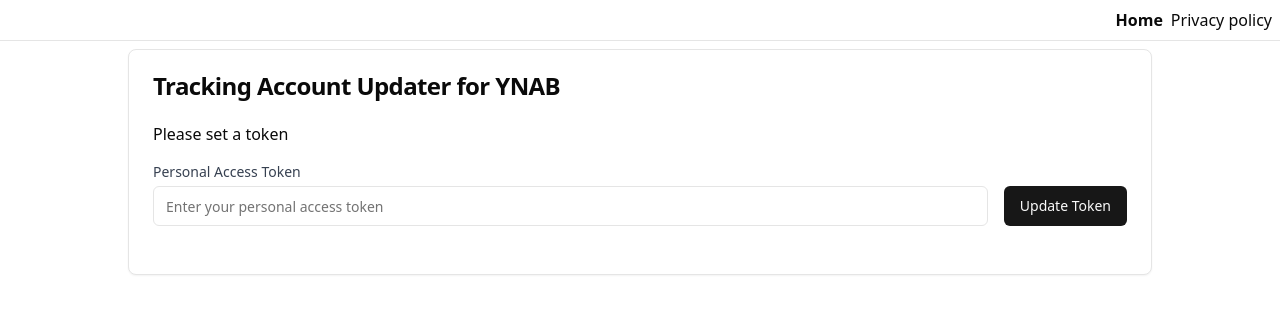
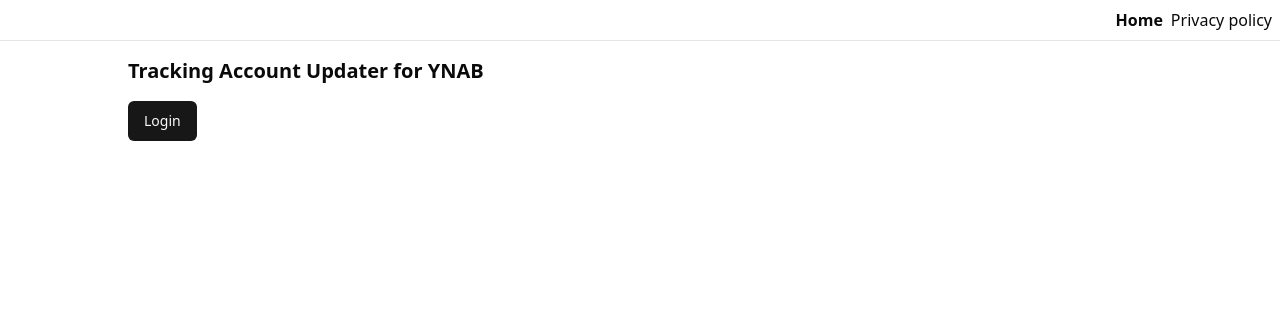
Before and after one commit to amanzanero/tracking-account-updater-for-ynab, a React (Vite) app: page /tracking-account-updater-for-ynab/ in a window 1280 px wide. Shown: the top 314 px of the page. Built offline with nearby package versions, Linux system fonts and the light colour scheme.

Commit message:
oauth integration

```diff
--- /dev/null
+++ b/src/components/AccountTable.tsx
@@ -0,0 +1,49 @@
+import React from "react";
+import type * as ynab from "ynab";
+import { Input } from "@/components/ui/input";
+import {
+  Table,
+  TableBody,
+  TableCell,
+  TableHead,
+  TableHeader,
+  TableRow,
+} from "@/components/ui/table";
+
+const AccountTable: React.FC<{
+  accounts: ynab.Account[];
+  onAccountBalanceUpdate?: (id: string, balance: string) => void;
+}> = ({ accounts, onAccountBalanceUpdate: onChange }) => {
+  if (accounts.length === 0) {
+    return <div>No tracking accounts for selected budget.</div>;
+  }
+
+  return (
+    <Table>
+      <TableHeader>
+        <TableRow>
+          <TableHead>Account Name</TableHead>
+          <TableHead>Balance</TableHead>
+        </TableRow>
+      </TableHeader>
+      <TableBody>
+        {accounts.map((account) => (
+          <TableRow key={account.id}>
+            <TableCell>{account.name}</TableCell>
+            <TableCell>
+              <Input
+                type="number"
+                step="0.01"
+                defaultValue={account.balance / 1000}
+                onChange={(e) => onChange?.(account.id, e.target.value)}
+                placeholder="Enter balance"
+              />
+            </TableCell>
+          </TableRow>
+        ))}
+      </TableBody>
+    </Table>
+  );
+};
+
+export default AccountTable;
--- /dev/null
+++ b/src/lib/auth.tsx
@@ -0,0 +1,105 @@
+import { API, User } from "ynab";
+import React, { createContext, useContext, useEffect, useState } from "react";
+
+type Authentication =
+  | {
+      status: "authenticated";
+      user: User;
+      accessToken: string;
+      selectedBudgetId: string | null;
+    }
+  | { status: "pending" }
+  | { status: "unauthenticated" };
+
+const useYnabAuth = () => {
+  const [authState, setAuthState] = useState<Authentication>({ status: "pending" });
+
+  useEffect(() => {
+    const hash = window.location.hash;
+    let token: string | null = null;
+    if (hash) {
+      token = hash.match(/access_token=([^&]+)/)?.[1] ?? null;
+      window.location.hash = "";
+    } else {
+      token = localStorage.getItem("ynab_access_token");
+    }
+    if (token) {
+      const fetchAndSetUser = async () => {
+        const ynabApi = new API(token);
+        try {
+          const response = await ynabApi.user.getUser();
+          const { user } = response.data;
+          const selectedBudgetId = await (async () => {
+            const persistedBudget = localStorage.getItem(`${user.id}-selected_budget_id`);
+            if (persistedBudget) {
+              return persistedBudget;
+            }
+            try {
+              return (await ynabApi.budgets.getBudgetById("default")).data.budget.id;
+            } catch (error) {
+              console.error("Error fetching default budget", error);
+              return null;
+            }
+          })();
+          setAuthState({
+            status: "authenticated",
+            user,
+            accessToken: token,
+            selectedBudgetId,
+          });
+          localStorage.setItem("ynab_access_token", token);
+        } catch (error) {
+          console.error("Error fetching user data", error);
+          setAuthState({ status: "unauthenticated" });
+          localStorage.removeItem("ynab_access_token");
+        }
+      };
+      fetchAndSetUser();
+    } else {
+      console.log("No token found");
+      setAuthState({ status: "unauthenticated" });
+    }
+  }, []);
+
+  const login = () => {
+    const redirectUri = encodeURIComponent(window.location.href);
+    const clientId = "3xITIQcKr563qgHhJWvzy8-arM2T-w1NfyDuChP7z9w";
+    const authUrl = `https://app.ynab.com/oauth/authorize?client_id=${clientId}&redirect_uri=${redirectUri}&response_type=token&scope=`;
+    window.location.href = authUrl;
+  };
+
+  const logout = () => {
+    setAuthState({ status: "unauthenticated" });
+    localStorage.removeItem("ynab_access_token");
+    if (authState.status === "authenticated") {
+      localStorage.removeItem(`${authState.user.id}-selected_budget_id`);
+    }
+  };
+
+  return { authState, login, logout };
+};
+interface YnabAuthContextProps {
+  authState: Authentication;
+  login: () => void;
+  logout: () => void;
+}
+
+const YnabAuthContext = createContext<YnabAuthContextProps | undefined>(undefined);
+
+export const YnabAuthProvider: React.FC<React.PropsWithChildren> = ({ children }) => {
+  const { authState, login, logout } = useYnabAuth();
+
+  return (
+    <YnabAuthContext.Provider value={{ authState, login, logout }}>
+      {children}
+    </YnabAuthContext.Provider>
+  );
+};
+
+export const useYnabAuthContext = () => {
+  const context = useContext(YnabAuthContext);
+  if (!context) {
+    throw new Error("useYnabAuthContext must be used within a YnabAuthProvider");
+  }
+  return context;
+};
--- a/src/lib/ynab-apiclient.ts
+++ b/src/lib/ynab-apiclient.ts
@@ -1,12 +1,13 @@
 import { useMutation, useQuery, useQueryClient } from "@tanstack/react-query";
 import React from "react";
-import * as ynab from "ynab";
+import { useYnabAuthContext } from "./auth";
+import { API } from "ynab";
 
-export const useYnabBudgets = (ynabToken: string | null) => {
-  const ynabApi = React.useMemo(
-    () => (ynabToken ? new ynab.API(ynabToken) : null),
-    [ynabToken]
-  );
+export const useYnabBudgets = () => {
+  const { authState } = useYnabAuthContext();
+  const ynabToken = authState.status === "authenticated" ? authState.accessToken : null;
+  const ynabApi = React.useMemo(() => (ynabToken ? new API(ynabToken) : null), [ynabToken]);
+
   return useQuery({
     queryKey: ["ynab-budgets", ynabToken],
     queryFn: async () => {
@@ -16,14 +17,11 @@
   });
 };
 
-export const useYnabAccounts = (
-  ynabToken: string | null,
-  budgetId: string | null
-) => {
-  const ynabApi = React.useMemo(
-    () => (ynabToken ? new ynab.API(ynabToken) : null),
-    [ynabToken]
-  );
+export const useYnabAccounts = (budgetId: string | null) => {
+  const { authState } = useYnabAuthContext();
+  const ynabToken = authState.status === "authenticated" ? authState.accessToken : null;
+  const ynabApi = React.useMemo(() => (ynabToken ? new API(ynabToken) : null), [ynabToken]);
+
   return useQuery({
     queryKey: ["ynab-accounts", ynabToken, budgetId],
     queryFn: async () => {
@@ -34,28 +32,22 @@
   });
 };
 
-export const useUpdateYnabTrackingAccounts = (
-  ynabToken: string | null,
-  budgetId: string | null
-) => {
-  const ynabApi = React.useMemo(
-    () => (ynabToken ? new ynab.API(ynabToken) : null),
-    [ynabToken]
-  );
+export const useUpdateYnabTrackingAccounts = (budgetId: string | null) => {
+  const { authState } = useYnabAuthContext();
+  const ynabToken = authState.status === "authenticated" ? authState.accessToken : null;
+  const ynabApi = React.useMemo(() => (ynabToken ? new API(ynabToken) : null), [ynabToken]);
+
   const queryClient = useQueryClient();
   return useMutation({
-    mutationFn: async (
-      trackingAccountUpdates: { id: string; amount: number }[]
-    ) => {
+    mutationFn: async (trackingAccountUpdates: { id: string; amount: number }[]) => {
       if (!budgetId) return;
       if (!ynabApi) return;
 
-      const payeeId = (
-        await ynabApi.payees.getPayees(budgetId)
-      ).data.payees.find((p) => p.name === "Reconciliation Balance Adjustment");
+      const payeeId = (await ynabApi.payees.getPayees(budgetId)).data.payees.find(
+        (p) => p.name === "Reconciliation Balance Adjustment"
+      );
 
-      if (!payeeId)
-        throw new Error("Could not find payee to use for adjustment");
+      if (!payeeId) throw new Error("Could not find payee to use for adjustment");
 
       await ynabApi.transactions.createTransactions(budgetId, {
         transactions: trackingAccountUpdates.map((update) => ({
--- a/src/routes/__root.tsx
+++ b/src/routes/__root.tsx
@@ -1,5 +1,4 @@
 import { createRootRoute, Link, Outlet } from "@tanstack/react-router";
-import { TanStackRouterDevtools } from "@tanstack/router-devtools";
 
 export const Route = createRootRoute({
   component: () => (
@@ -13,8 +12,9 @@
         </Link>
       </div>
       <hr />
-      <Outlet />
-      <TanStackRouterDevtools />
+      <div className="min-h-dvh h-full w-full flex justify-center p-4">
+        <Outlet />
+      </div>
     </>
   ),
 });
--- a/src/routes/index.tsx
+++ b/src/routes/index.tsx
@@ -1,17 +1,6 @@
-import React from "react";
-import type * as ynab from "ynab";
+import React, { useEffect } from "react";
 import { QueryClient, QueryClientProvider } from "@tanstack/react-query";
-import { Card, CardContent, CardFooter, CardHeader, CardTitle } from "@/components/ui/card";
-import { Input } from "@/components/ui/input";
 import { Button } from "@/components/ui/button";
-import {
-  Table,
-  TableBody,
-  TableCell,
-  TableHead,
-  TableHeader,
-  TableRow,
-} from "@/components/ui/table";
 import {
   Select,
   SelectContent,
@@ -25,44 +14,10 @@
   useYnabBudgets,
 } from "@/lib/ynab-apiclient";
 import { createFileRoute } from "@tanstack/react-router";
+import AccountTable from "@/components/AccountTable";
+import { useYnabAuthContext, YnabAuthProvider } from "@/lib/auth";
 
 const queryClient = new QueryClient();
-
-const AccountTable: React.FC<{
-  accounts: ynab.Account[];
-  onAccountBalanceUpdate?: (id: string, balance: string) => void;
-}> = ({ accounts, onAccountBalanceUpdate: onChange }) => {
-  if (accounts.length === 0) {
-    return <div>No tracking accounts for selected budget.</div>;
-  }
-
-  return (
-    <Table>
-      <TableHeader>
-        <TableRow>
-          <TableHead>Account Name</TableHead>
-          <TableHead>Balance</TableHead>
-        </TableRow>
-      </TableHeader>
-      <TableBody>
-        {accounts.map((account) => (
-          <TableRow key={account.id}>
-            <TableCell>{account.name}</TableCell>
-            <TableCell>
-              <Input
-                type="number"
-                step="0.01"
-                defaultValue={account.balance / 1000}
-                onChange={(e) => onChange?.(account.id, e.target.value)}
-                placeholder="Enter balance"
-              />
-            </TableCell>
-          </TableRow>
-        ))}
-      </TableBody>
-    </Table>
-  );
-};
 
 export const Route = createFileRoute("/")({
   component: App,
@@ -71,15 +26,23 @@
 function App() {
   return (
     <QueryClientProvider client={queryClient}>
+      <YnabAuthProvider>
         <InnerApp />
+      </YnabAuthProvider>
     </QueryClientProvider>
   );
 }
 
 function InnerApp() {
-  const [ynabApiToken, setYnabApiToken] = React.useState<string | null>(null);
-  const [editingYnabApiToken, setEditingYnabApiToken] = React.useState<string>("");
+  const { authState, login, logout } = useYnabAuthContext();
   const [selectedBudgetId, setSelectedBudgetId] = React.useState<string | null>(null);
+
+  useEffect(() => {
+    if (authState.status === "authenticated" && authState.selectedBudgetId !== null) {
+      setSelectedBudgetId(authState.selectedBudgetId);
+    }
+  }, [authState]);
+
   const [accountBalanceUpdates, setAccountBalanceUpdates] = React.useState<{
     [key: string]: number;
   }>({});
@@ -90,9 +53,9 @@
     }
   };
 
-  const budgetsQuery = useYnabBudgets(ynabApiToken);
-  const accountsQuery = useYnabAccounts(ynabApiToken, selectedBudgetId);
-  const newTransactionsMutation = useUpdateYnabTrackingAccounts(ynabApiToken, selectedBudgetId);
+  const budgetsQuery = useYnabBudgets();
+  const accountsQuery = useYnabAccounts(selectedBudgetId);
+  const newTransactionsMutation = useUpdateYnabTrackingAccounts(selectedBudgetId);
 
   const trackingAccounts = React.useMemo(() => {
     return (
@@ -118,52 +81,36 @@
     );
   }, [accountBalanceUpdates, trackingAccounts]);
 
-  const onUpdateToken: React.MouseEventHandler<HTMLButtonElement> = (e) => {
-    e.preventDefault();
-    setYnabApiToken(editingYnabApiToken);
-  };
-
-  // function that replaces characters with asterisks except the last 5
-  const maskString = (str: string) => {
-    const masked = str.slice(0, -5).replace(/./g, "*");
-    return masked + str.slice(-5);
-  };
-
   const onSubmit: React.FormEventHandler<HTMLFormElement> = (e) => {
     e.preventDefault();
     newTransactionsMutation.mutate(accountBalanceUpdatesArray);
   };
 
+  const LoginButton = () => {
+    switch (authState.status) {
+      case "pending":
         return (
-    <div className="min-h-dvh h-full w-full flex justify-center p-2">
+          <Button onClick={login} disabled>
+            Login
+          </Button>
+        );
+      case "unauthenticated":
+        return <Button onClick={login}>Login</Button>;
+      case "authenticated":
+        return null;
+    }
+  };
+
+  return (
     <form className="w-full max-w-screen-lg" onSubmit={onSubmit}>
-        <Card>
-          <CardHeader>
-            <CardTitle>Tracking Account Updater for YNAB</CardTitle>
-          </CardHeader>
-          <CardContent className="space-y-4">
-            <div>
-              <span>
-                {ynabApiToken ? `Using token ${maskString(ynabApiToken)}` : "Please set a token"}
-              </span>
+      <div className="space-y-4">
+        <div className="flex justify-between">
+          <h1 className="text-xl font-bold">Tracking Account Updater for YNAB</h1>
+          {authState.status === "authenticated" && <Button onClick={logout}>Logout</Button>}
         </div>
-            <div className="flex flex-col space-y-4 sm:space-y-0 sm:flex-row sm:space-x-4 sm:items-end">
-              <div className="w-full">
-                <label htmlFor="token" className="block text-sm font-medium text-gray-700 mb-1">
-                  Personal Access Token
-                </label>
-                <Input
-                  id="token"
-                  type="password"
-                  value={editingYnabApiToken}
-                  onChange={(e) => setEditingYnabApiToken(e.target.value)}
-                  placeholder="Enter your personal access token"
-                />
-              </div>
-              <Button onClick={onUpdateToken}>Update Token</Button>
-            </div>
+        <LoginButton />
         {budgetsQuery.isSuccess && budgetsQuery.data !== null ? (
-              <Select onValueChange={setSelectedBudgetId}>
+          <Select onValueChange={setSelectedBudgetId} value={selectedBudgetId ?? undefined}>
             <SelectTrigger className="w-full">
               <SelectValue placeholder="Select a budget" />
             </SelectTrigger>
@@ -182,23 +129,17 @@
             onAccountBalanceUpdate={onUpdateAccountBalance}
           />
         )}
-          </CardContent>
-          <CardFooter>
         {trackingAccounts && trackingAccounts.length > 0 && (
           <Button
             type="submit"
             className="w-full"
-                disabled={
-                  accountBalanceUpdatesArray.length === 0 || newTransactionsMutation.isPending
-                }
+            disabled={accountBalanceUpdatesArray.length === 0 || newTransactionsMutation.isPending}
           >
             Submit
           </Button>
         )}
-          </CardFooter>
-        </Card>
+      </div>
     </form>
-    </div>
   );
 }
 
```
Also changed, not shown: src/routes/privacy-policy.tsx (+5 -7 lines), src/lib/auth.ts (deleted), 7 other files (tests, documents, lock files or other folders). Lines whose indentation alone changed are shown as unchanged.
